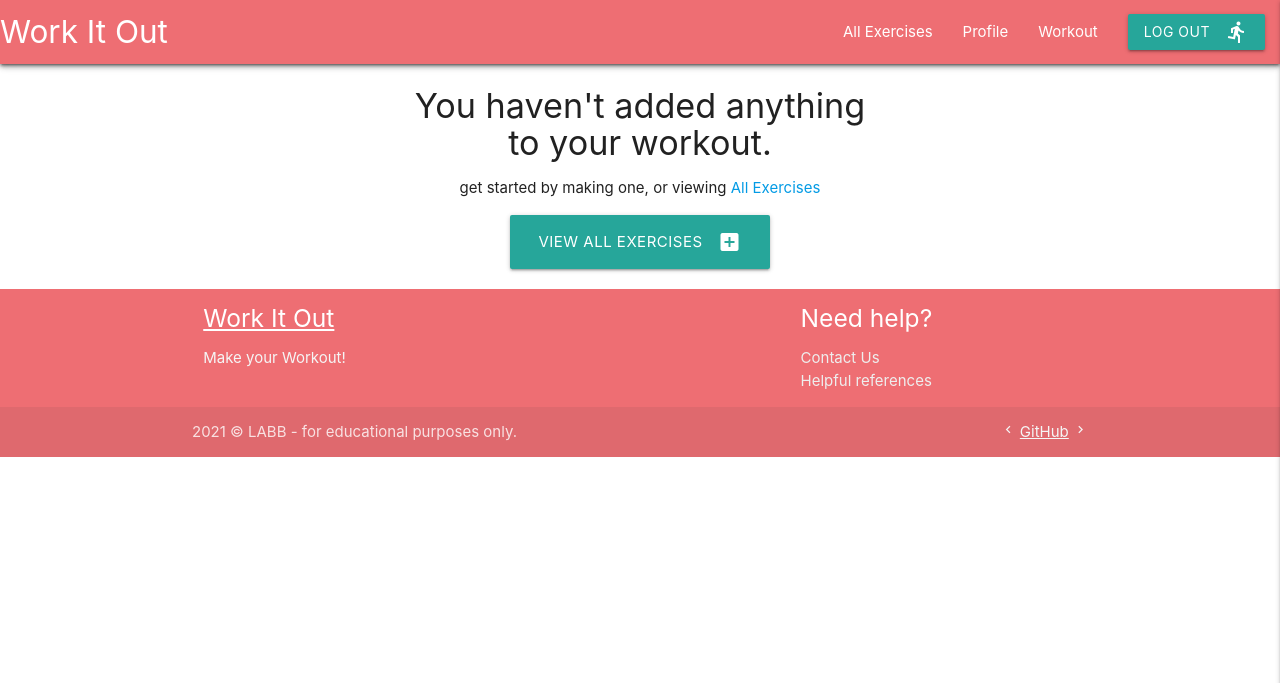
After one commit to lornebb/Building-Block-Body, a Flask app: template templates/pages/workout.html in a window 1280 px wide. The commit adds this page. Shown: the top 683 px of the page. Run offline with Flask 2, Linux system fonts and the light colour scheme; the template is opened without the code that fills it, so the values that code supplies are empty; the visitor is signed in with stand-in values (Sample User, id 1); some libraries are stand-ins or nearby versions.

Commit message:
changed footer link to github in footer. added workout component with if route to display either view all or added exercises

```diff
--- a/app.py
+++ b/app.py
@@ -233,6 +233,36 @@ def delete_exercise(exercise_id):
     return redirect(url_for("profile"))
 
 
+@app.route("/workout")
+def workout():
+    '''
+    renders workout page etc etc
+    '''
+    username = mongo.db.users.find_one(
+        {"username": session["user"]})["username"]
+
+    current_user_obj = mongo.db.users.find_one({'username': session['user'].lower()})
+    current_user_workout = current_user_obj['workout']
+    workout_exercises = []
+    workout_exercise_id = []
+
+    if len(current_user_workout) != 0:
+        for exercise in current_user_workout:
+            current_exercise = mongo.db.exercises.find_one({'_id': exercise})
+            current_exercise_id = current_exercise['_id']
+            workout_exercise_id.append(current_exercise_id)
+
+    for exercise in current_user_workout:
+        current_exercise = mongo.db.exercises.find_one({'_id': exercise})
+        workout_exercises.append(current_exercise)
+
+    if username:
+        userexercises = mongo.db.exercises.find({ "user": username })
+        return render_template("pages/workout.html", username=username, userexercises=list(userexercises),
+                                workout_exercise_id=workout_exercise_id, workout_exercises=workout_exercises)
+    return render_template("pages/workout.html")
+
+
 @app.route("/workout_add/<exercise_id>")
 def add_to_workout(exercise_id):
     '''
@@ -246,7 +276,7 @@ def add_to_workout(exercise_id):
     current_user = user.find_one({ "username": session["user"].lower() })
     user.find_one_and_update(current_user, { "$push": {"workout": ObjectId(exercise_id)}})
     flash("Exercise added to your workout list.")
-    return redirect(url_for("profile"))
+    return redirect(url_for("workout"))
 
 
 @app.route("/workout_remove/<exercise_id>")
@@ -258,7 +288,8 @@ def remove_from_workout(exercise_id):
     user = mongo.db.users
     current_user = user.find_one({ "username": session["user"].lower() })
     user.update(current_user, { "$pull": {"workout": ObjectId(exercise_id)}})
-    return redirect(url_for("profile"))
+    flash("Exercise removed from your workout")
+    return redirect(url_for("workout"))
 
 
 @app.route("/contact")
--- a/templates/components/footer.html
+++ b/templates/components/footer.html
@@ -17,11 +17,11 @@
     <div class="footer-copyright">
       <div class="container">
         <span id="copyright"></span> &copy LABB - for educational purposes only.
-      <a class="grey-text text-lighten-4 right" href="#!">
-        <i class="material-icons tiny">chevron_left</i>
-        <u>GitHub</u>
-        <i class="material-icons tiny">chevron_right</i>
-      </a>
+          <a class="grey-text text-lighten-4 right" href="https://github.com/lornebb" target="_blank">
+            <i class="material-icons tiny">chevron_left</i>
+              <u>GitHub</u>
+            <i class="material-icons tiny">chevron_right</i>
+          </a>
       </div>
     </div>
   </footer>
--- a/templates/components/nav-loggedin.html
+++ b/templates/components/nav-loggedin.html
@@ -7,7 +7,7 @@
         <ul class="right hide-on-med-and-down ">
           <li><a href="{{ url_for('home_logged_in') }}">All Exercises</a></li>
           <li><a href="{{ url_for('profile') }}">Profile</a></li>
-          <li><a href="#!">Workout</a></li>
+          <li><a href="{{ url_for('workout') }}">Workout</a></li>
           <a href="{{ url_for('logout') }}" class="waves-effect waves-light btn"><i class="material-icons right">directions_run</i>Log Out</a>
         </ul>
     </div>
--- a/templates/components/workout-list.html
+++ b/templates/components/workout-list.html
@@ -17,9 +17,4 @@
             </div>
         {% endfor %}
     </div>
-    <div class="row">
-        <div class="center-align">
-            <a class="waves-effect waves-light btn"><i class="material-icons right">create</i>edit</a>
-        </div>
-    </div>
 </div>
--- a/templates/pages/profile.html
+++ b/templates/pages/profile.html
@@ -16,12 +16,6 @@
     </div>
 <div class="divider"></div>
 
-<!-- workout collection -->
-    <div class="section">
-        {% include 'components/workout-list.html' %}
-    </div>
-<div class="divider"></div>
-
 <!-- contact button -->
 <div class="section">
     <div class="row">
--- /dev/null
+++ b/templates/pages/workout.html
@@ -0,0 +1,19 @@
+{% extends 'layout/base.html' %}
+{% block content %}
+    {% if workout_exercises|length > 0 %}
+        <div class="section">
+            {% include 'components/workout-list.html' %}
+        </div>
+    {% else %}
+    <div class="row">
+        <div class="col s12 m8 offset-m2">
+            <div class="center-align">
+                <h4>You haven't added anything to your workout.</h4> <p>get started by making one, or viewing <a href="{{ url_for('home') }}">All Exercises</a></p>
+            </div>
+            <div class="center-align">
+                <a class="waves-effect waves-light btn-large" href="{{ url_for('home_logged_in') }}"><i class="material-icons right">add_box</i>View All Exercises</a>
+            </div>
+        </div>
+    </div>
+    {% endif %}
+{% endblock %}
```
